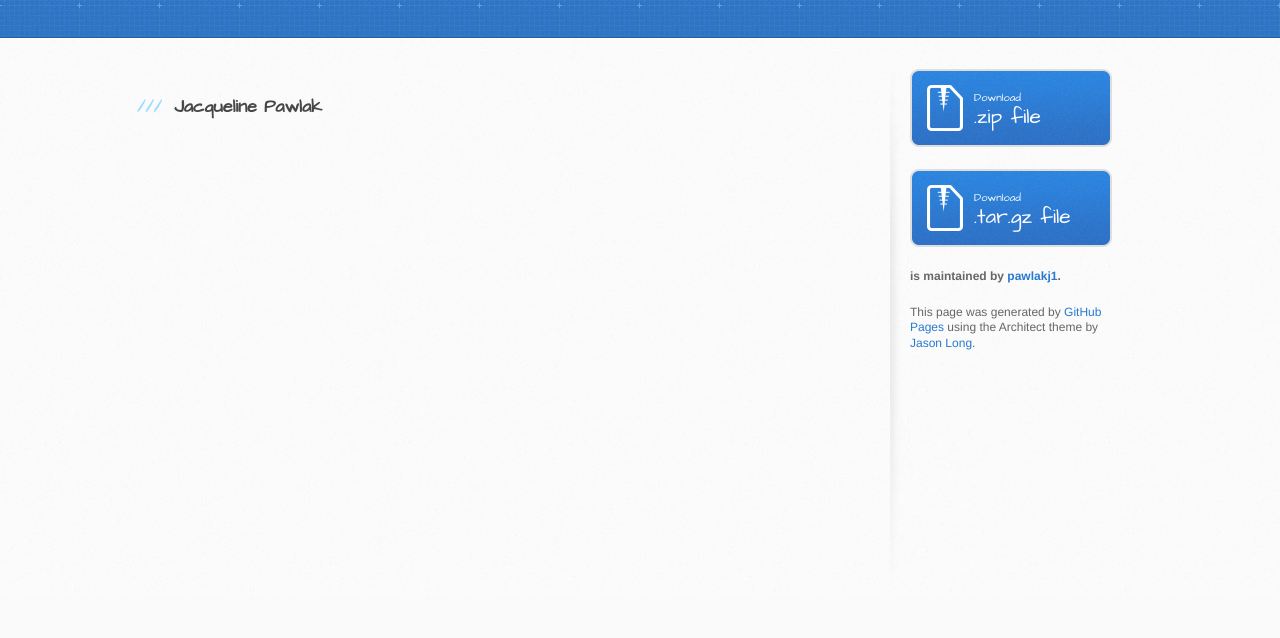
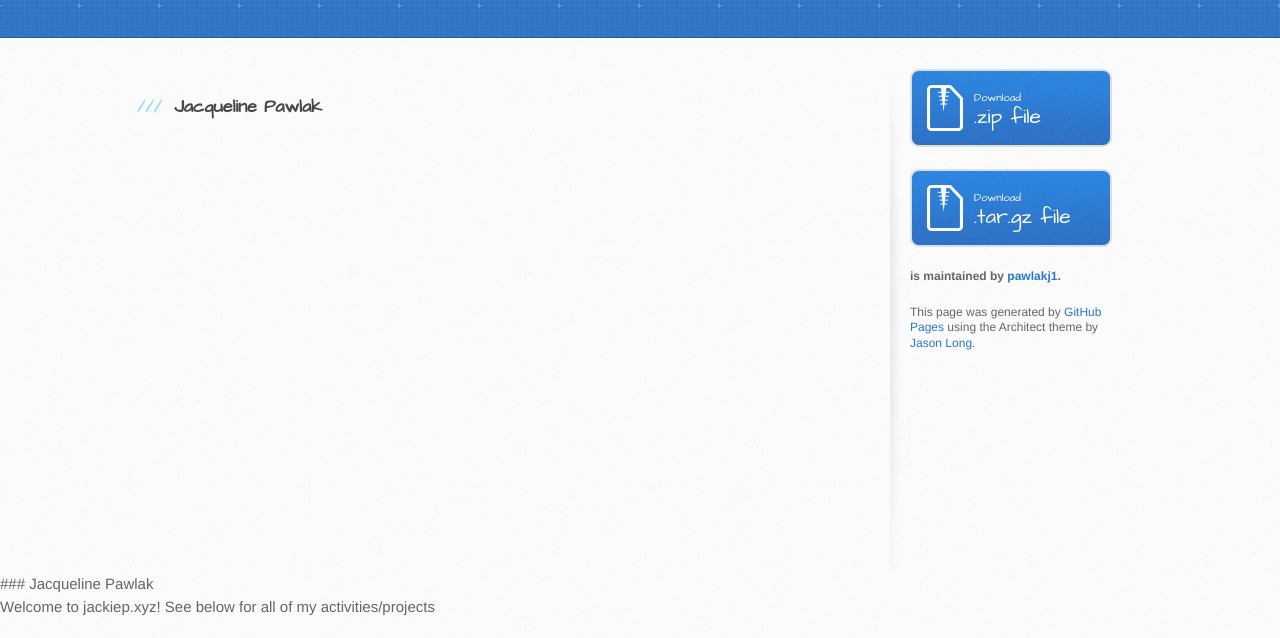
Before and after one commit to pawlakj1/JackieP.XYZ, a plain HTML site: page index.html in a window 1280 px wide. Shown: the part 235-873 px from the top of the page. Before the commit the page ends 831 px from the top, so only its background shows below. Drawn offline with Linux system fonts and the light colour scheme.

Commit message:
Update index.html

```diff
--- a/index.html
+++ b/index.html
@@ -52,3 +52,5 @@
 
   </body>
 </html>
+### Jacqueline Pawlak
+<p> Welcome to jackiep.xyz! See below for all of my activities/projects </p>
```
